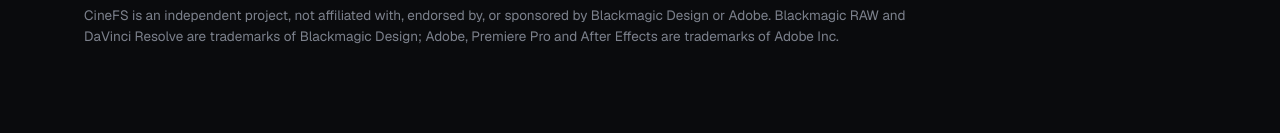
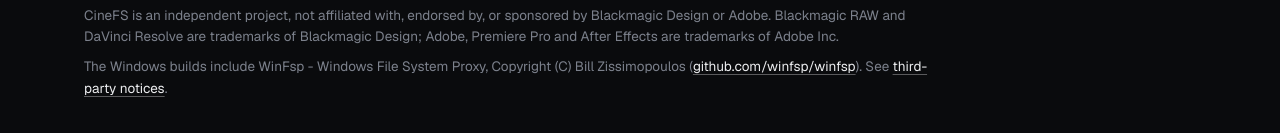
Before and after one commit to ozcancelik/CineFS, a plain HTML site: page docs/index.html in a window 1280 px wide. Shown: the part 5366-5499 px from the top of the page. Before the commit the page ends 5474 px from the top, so only its background shows below. Drawn offline with Linux system fonts and the light colour scheme.

Commit message:
Add third-party notices for WinFsp and the Geist fonts

```diff
--- a/docs/index.html
+++ b/docs/index.html
@@ -1885,6 +1885,15 @@
           Resolve are trademarks of Blackmagic Design; Adobe, Premiere Pro and
           After Effects are trademarks of Adobe Inc.
         </p>
+        <p>
+          The Windows builds include WinFsp - Windows File System Proxy,
+          Copyright (C) Bill Zissimopoulos
+          (<a href="https://github.com/winfsp/winfsp">github.com/winfsp/winfsp</a>).
+          See
+          <a href="https://github.com/ozcancelik/CineFS/blob/main/THIRD_PARTY_NOTICES.md"
+            >third-party notices</a
+          >.
+        </p>
       </div>
     </footer>
 
```
Also changed, not shown: docs/fonts/OFL.txt (added), 2 other files.
